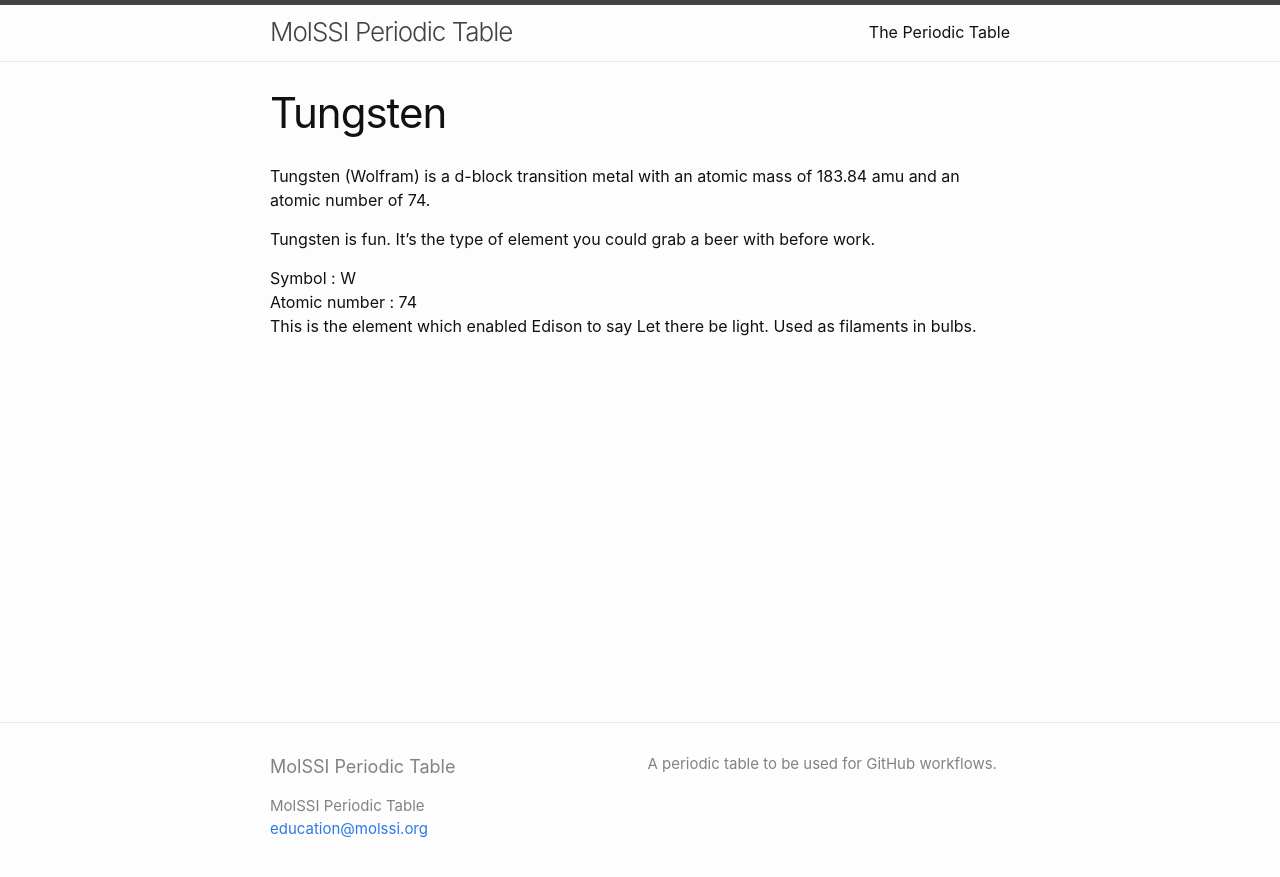
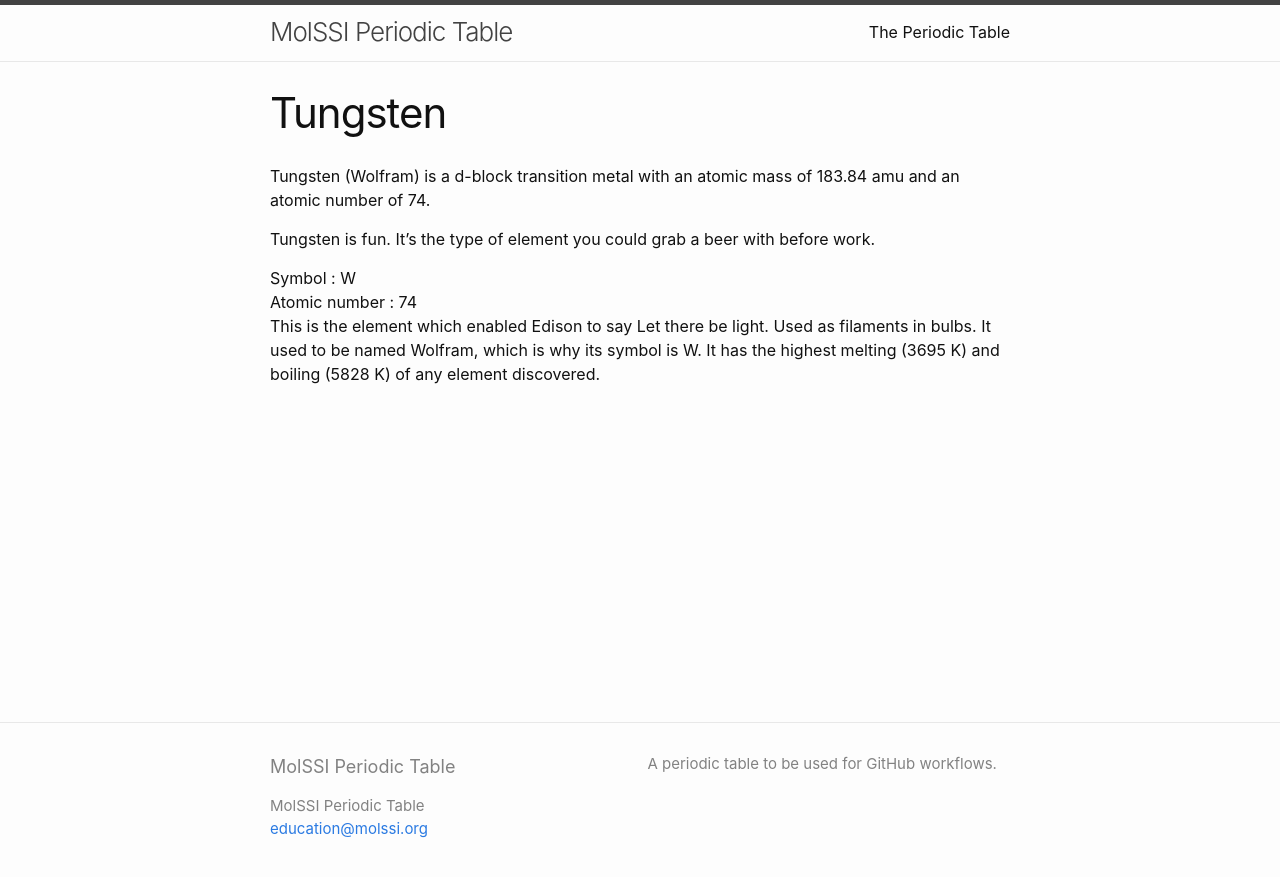
Before and after one commit to MolSSI-Education/periodic-table, a Jekyll site: the page built from elements/tungsten.md, in a window 1280 px wide. Shown: the top 877 px of the page. Built offline with Jekyll 4.4.1, drawn with Linux system fonts in a browser that asks for light colours.

Commit message:
Add info to Tungsten

```diff
--- a/elements/tungsten.md
+++ b/elements/tungsten.md
@@ -10,3 +10,5 @@ Tungsten is fun. It's the type of element you could grab a beer with before work
 Symbol : W
 Atomic number : 74
 This is the element which enabled Edison to say Let there be light. Used as filaments in bulbs.
+It used to be named Wolfram, which is why its symbol is W.
+It has the highest melting (3695 K) and boiling (5828 K) of any element discovered.
```
